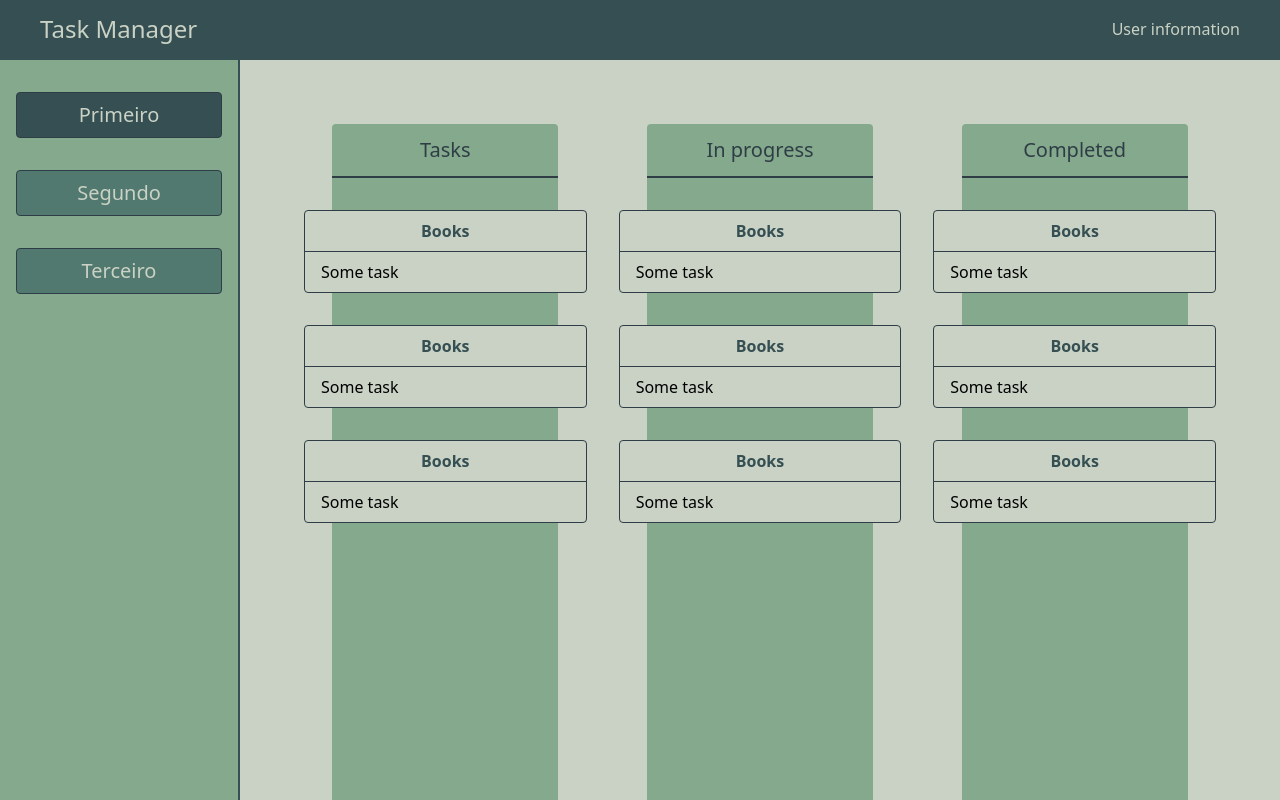
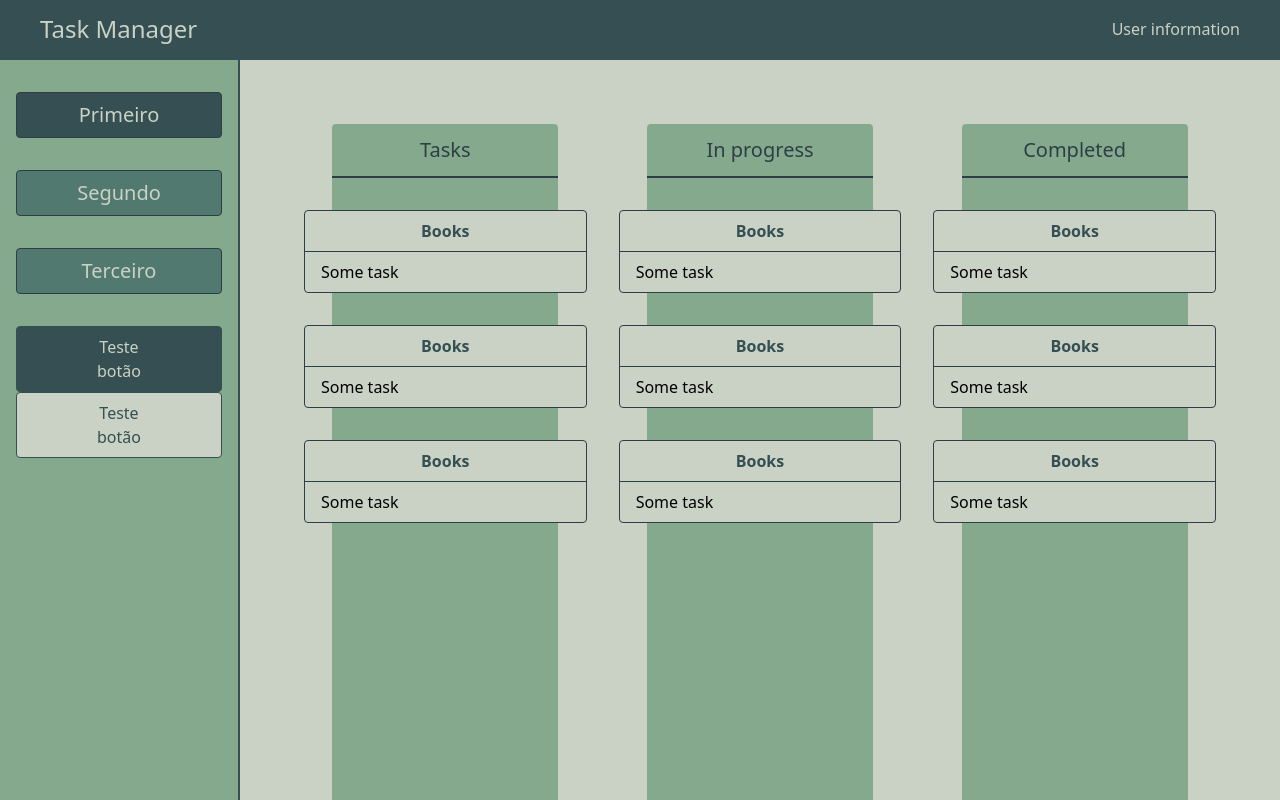
Before and after one commit to luisfilipemendonca/task-manager, a React (Vite) app: page / in a window 1280 px wide. Built offline with nearby package versions, Linux system fonts and the light colour scheme.

Commit message:
Added button component

```diff
--- /dev/null
+++ b/src/components/Button.tsx
@@ -0,0 +1,43 @@
+import { ButtonHTMLAttributes, PropsWithChildren } from "react";
+
+type ButtonVariants = "primary" | "secondary";
+
+type ButtonSizes = "small" | "medium" | "large";
+
+type ButtonVariantsProps = {
+  variant: ButtonVariants;
+  size: ButtonSizes;
+};
+
+type ButtonProps = PropsWithChildren<
+  ButtonHTMLAttributes<HTMLButtonElement> & Partial<ButtonVariantsProps>
+>;
+
+const variantStyles: Record<ButtonVariants, string> = {
+  primary: "bg-primary-400 text-primary-100 hover:bg-primary-500",
+  secondary: "bg-primary-100 text-primary-400 hover:bg-primary-200",
+};
+
+const sizeStyles: Record<ButtonSizes, string> = {
+  large: "py-2 px-15",
+  medium: "py-1 px-10",
+  small: "py-1 px-16",
+};
+
+const baseStyles = "border border-primary-400 rounded-sm cursor-pointer";
+
+const generateButtonClasses = ({ variant, size }: ButtonVariantsProps) => {
+  return `${baseStyles} ${sizeStyles[size]} ${variantStyles[variant]}`;
+};
+
+const Button = ({
+  children,
+  variant = "primary",
+  size = "large",
+}: ButtonProps) => {
+  const buttonClasses = generateButtonClasses({ variant, size });
+
+  return <button className={buttonClasses}>{children}</button>;
+};
+
+export default Button;
--- a/src/layout/Navbar.tsx
+++ b/src/layout/Navbar.tsx
@@ -1,3 +1,5 @@
+import Button from "../components/Button";
+
 const Navbar = () => {
   return (
     <nav
@@ -21,6 +23,10 @@ const Navbar = () => {
           </button>
         </li>
       </ul>
+      <Button variant="primary" size="large">
+        Teste botão
+      </Button>
+      <Button variant="secondary">Teste botão</Button>
     </nav>
   );
 };
```
